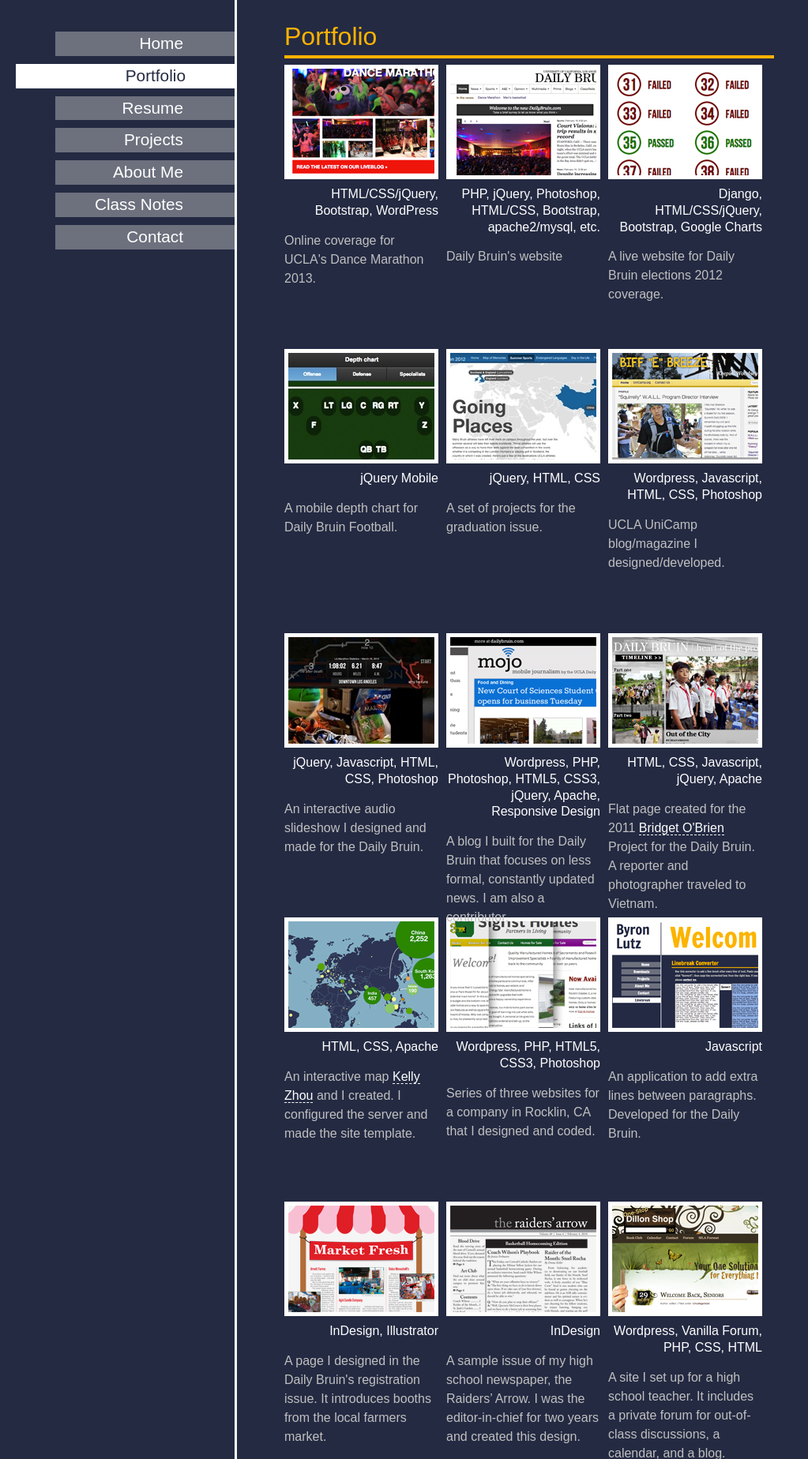
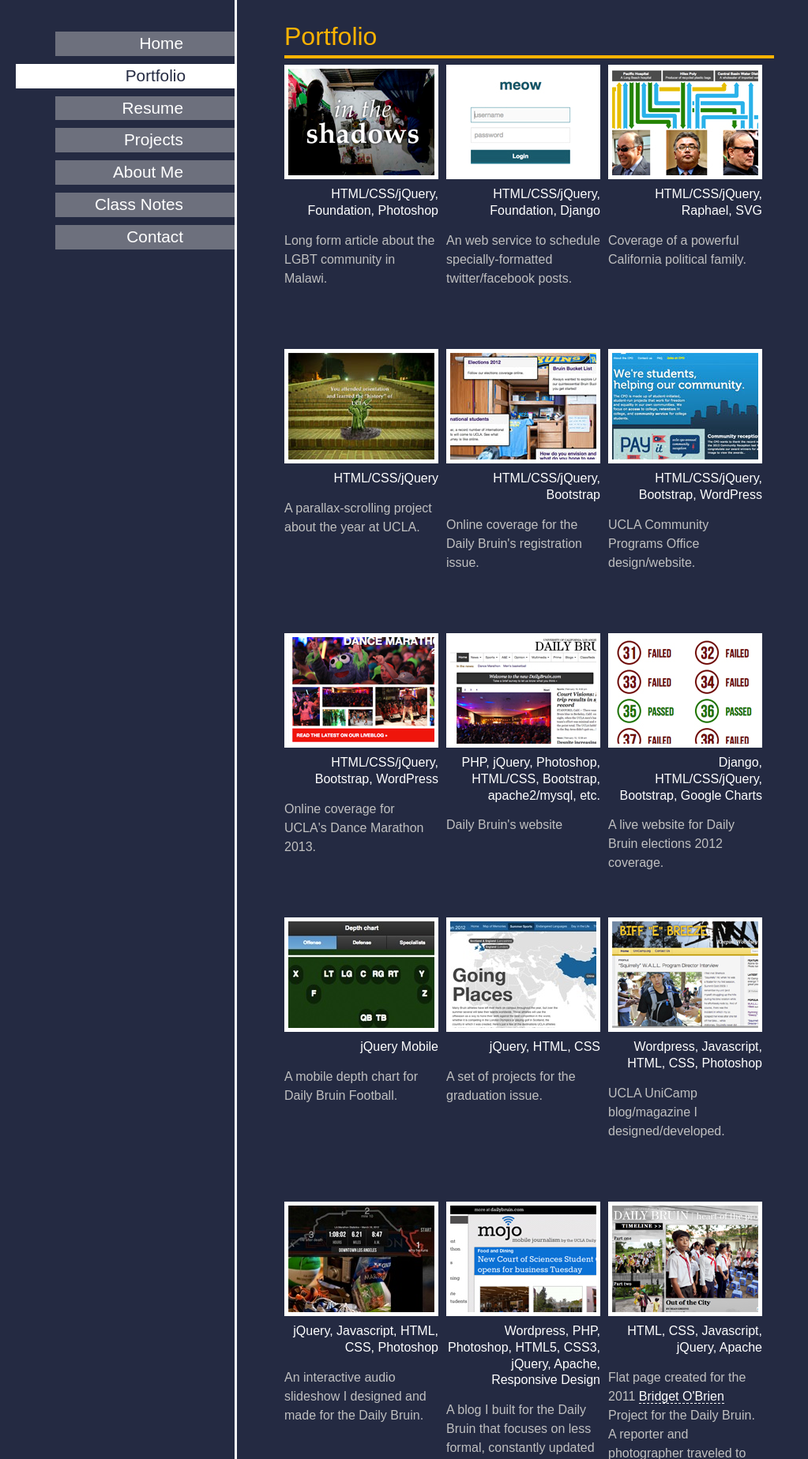
Before and after one commit to blutz/blutz.bol.ucla.edu, a PHP site: page /?p=portfolio in a window 1280 px wide. Shown: the part 206-2054 px from the top of the page at 79% size, without its empty margins (0-1023 px from the left). Run offline with PHP 8.4, Linux system fonts and the light colour scheme; some libraries are stand-ins or nearby versions; some web fonts are replaced.

Commit message:
Updated portfolio

```diff
--- a/pages/portfolio.php
+++ b/pages/portfolio.php
@@ -14,6 +14,66 @@ $(document).ready(function() {
 <section>
 	<h2>Portfolio</h2><hr />
 	<article>
+	<!-- In the Shadows -->
+	<div class="col3">
+		<a href="http://malawi.dailybruin.com/" target="_blank" class="clean">
+			<img src="/img/portfolio/bob2013_thumb.jpg" class="portfolio_image" title="In the Shadows"></img>
+		</a>
+		<p class="portfolio_tech">
+		HTML/CSS/jQuery, Foundation, Photoshop
+		</p>
+		<p class="portfolio_desc">Long form article about the LGBT community in Malawi.</p>
+	</div>
+	<!-- Meow -->
+		<div class="col3">
+			<a href="http://www.youtube.com/watch?v=NnyOiVmGqrw" target="_blank" class="clean">
+				<img src="/img/portfolio/meow_thumb.jpg" class="portfolio_image" title="Meow"></img>
+			</a>
+			<p class="portfolio_tech">
+			HTML/CSS/jQuery, Foundation, Django
+			</p>
+			<p class="portfolio_desc">An web service to schedule specially-formatted twitter/facebook posts.</p>
+		</div>
+	<!-- Calderon -->
+		<div class="col3">
+			<a href="http://graphics.latimes.com/calderon" target="_blank" class="clean">
+				<img src="/img/portfolio/calderon_thumb.jpg" class="portfolio_image" title="Calderon"></img>
+			</a>
+			<p class="portfolio_tech">
+			HTML/CSS/jQuery, Raphael, SVG
+			</p>
+			<p class="portfolio_desc">Coverage of a powerful California political family.</p>
+		</div>
+	<!-- Year in the Life -->
+		<div class="col3">
+			<a href="http://graphics.dailybruin.com/year-in-the-life-2013/" target="_blank" class="clean">
+				<img src="/img/portfolio/yitl_thumb.jpg" class="portfolio_image" title="Year in the Life"></img>
+			</a>
+			<p class="portfolio_tech">
+			HTML/CSS/jQuery
+			</p>
+			<p class="portfolio_desc">A parallax-scrolling project about the year at UCLA.</p>
+		</div>
+	<!-- Dorm room -->
+		<div class="col3">
+			<a href="http://graphics.dailybruin.com/reg2012/dorm.html" target="_blank" class="clean">
+				<img src="/img/portfolio/reg2012_thumb.jpg" class="portfolio_image" title="Registration issue 2013"></img>
+			</a>
+			<p class="portfolio_tech">
+			HTML/CSS/jQuery, Bootstrap
+			</p>
+			<p class="portfolio_desc">Online coverage for the Daily Bruin's registration issue.</p>
+		</div>
+	<!-- CPO -->
+		<div class="col3">
+			<a href="http://cpo.ucla.edu" target="_blank" class="clean">
+				<img src="/img/portfolio/cpo_thumb.jpg" class="portfolio_image" title="CPO"></img>
+			</a>
+			<p class="portfolio_tech">
+			HTML/CSS/jQuery, Bootstrap, WordPress
+			</p>
+			<p class="portfolio_desc">UCLA Community Programs Office design/website.</p>
+		</div>
 	<!-- Dance Marathon -->
 		<div class="col3">
 			<a href="http://dailybruin.com/dance-marathon" target="_blank" class="clean">
```
Also changed, not shown: pages/home.php (+6 -1 lines), img/portfolio/bob2013_thumb.jpg (added), img/portfolio/calderon_thumb.jpg (added), img/portfolio/cpo_thumb.jpg (added), img/portfolio/meow_thumb.jpg (added), img/portfolio/reg2012_thumb.jpg (added), img/portfolio/yitl_thumb.jpg (added).
